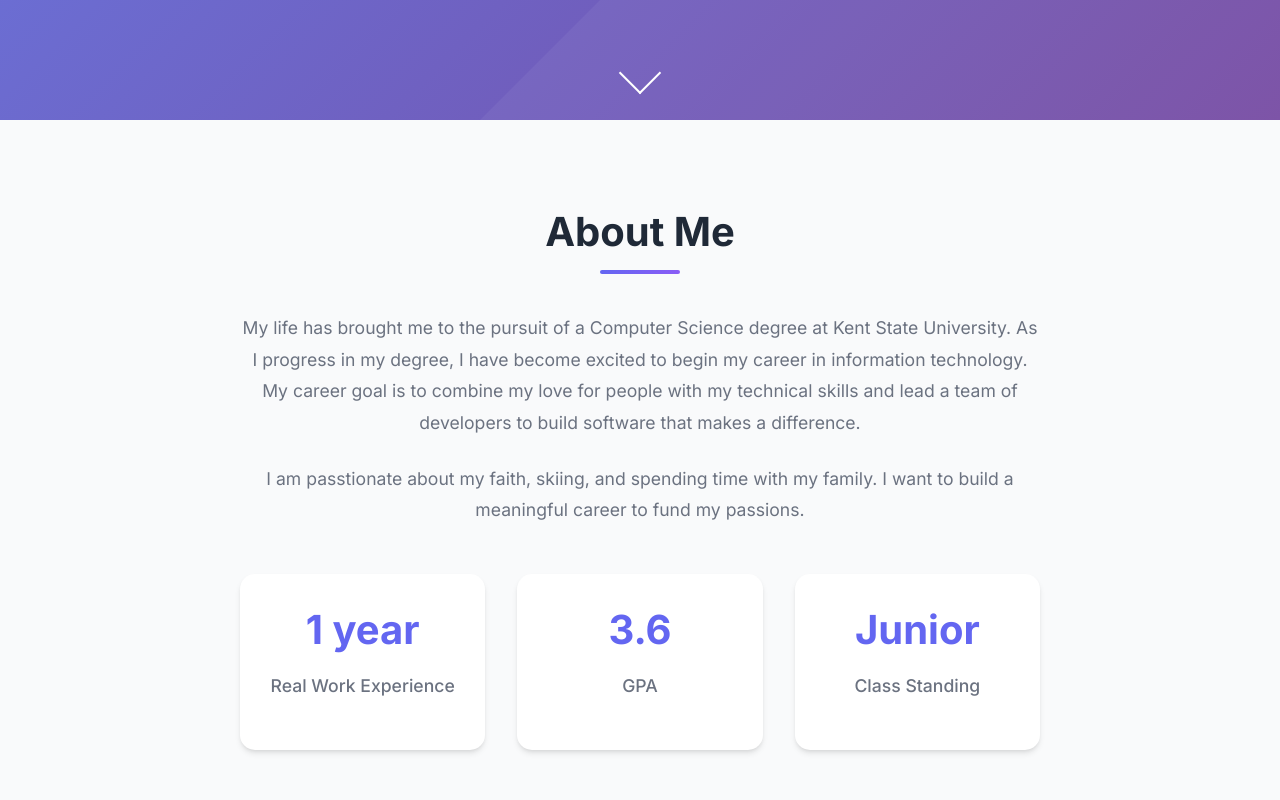
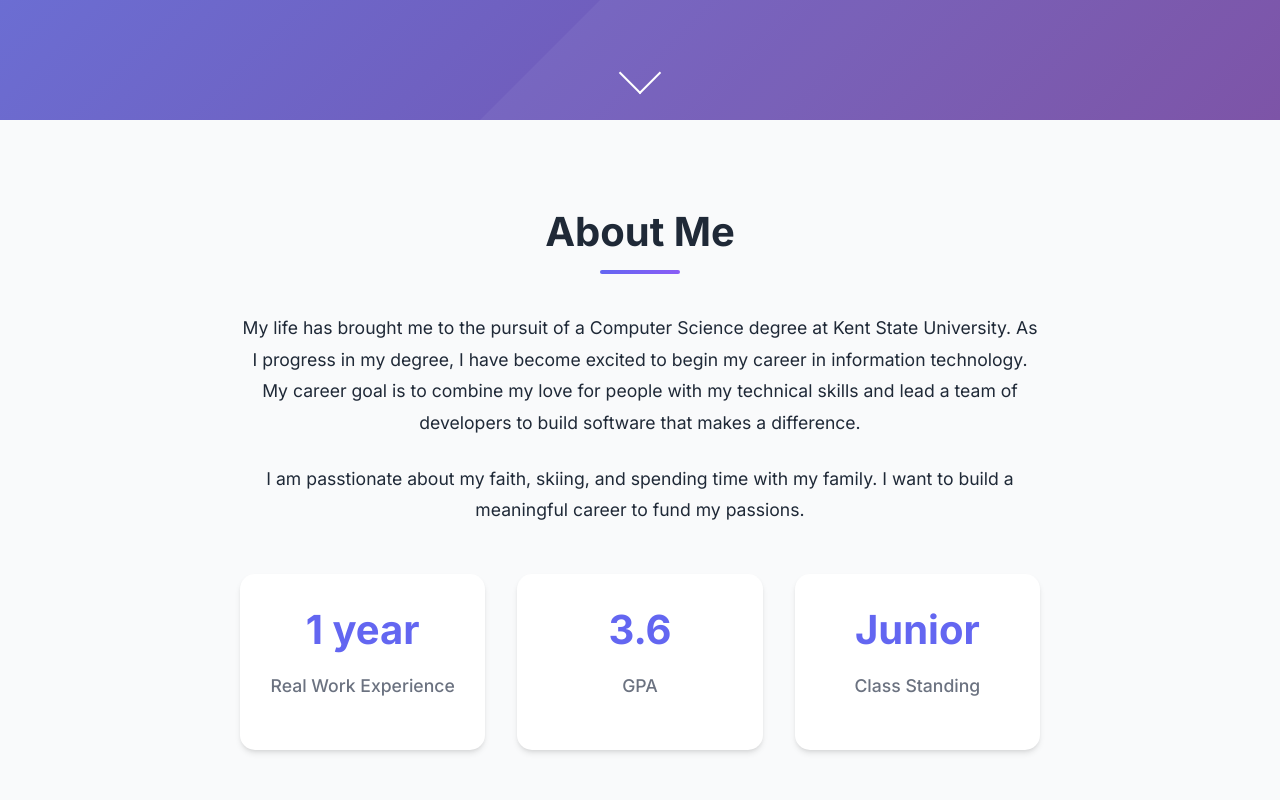
Before and after one commit to dannyhido/Portfolio, a plain HTML site: page index.html in a window 1280 px wide. Shown: the part 680-1480 px from the top of the page. Drawn offline with nearby package versions, Linux system fonts and the light colour scheme.

Commit message:
edit on About me css

```diff
--- a/styles.css
+++ b/styles.css
@@ -300,19 +300,25 @@ section {
 /* About Section */
 .about {
     background-color: var(--bg-secondary);
+    position: relative;
+    z-index: 1;
 }
 
 .about-content {
     max-width: 800px;
     margin: 0 auto;
     text-align: center;
+    position: relative;
+    z-index: 2;
 }
 
 .about-text p {
     font-size: 1.1rem;
     margin-bottom: 1.5rem;
-    color: var(--text-secondary);
+    color: var(--text-primary);
     line-height: 1.8;
+    position: relative;
+    z-index: 2;
 }
 
 .about-stats {
```
